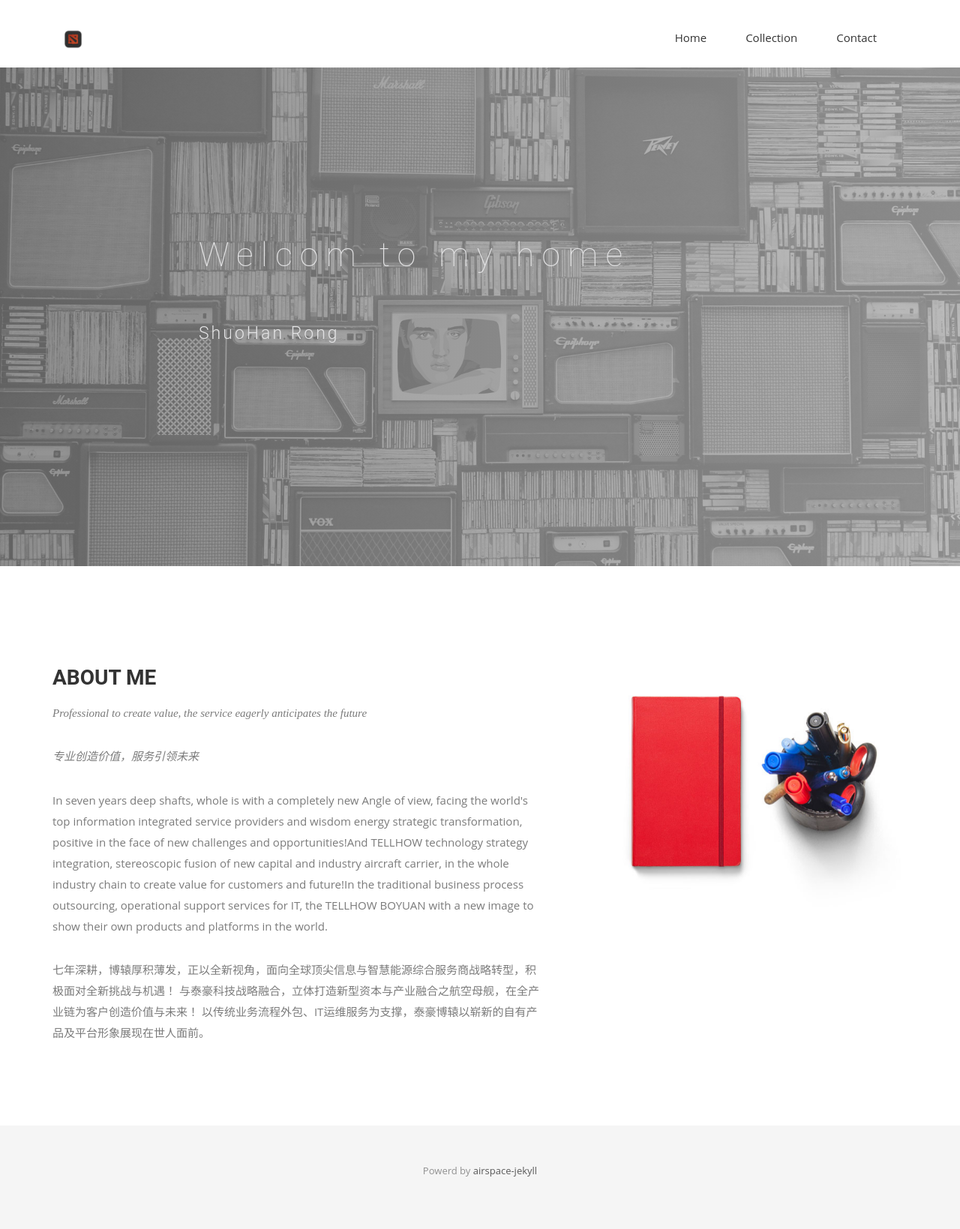
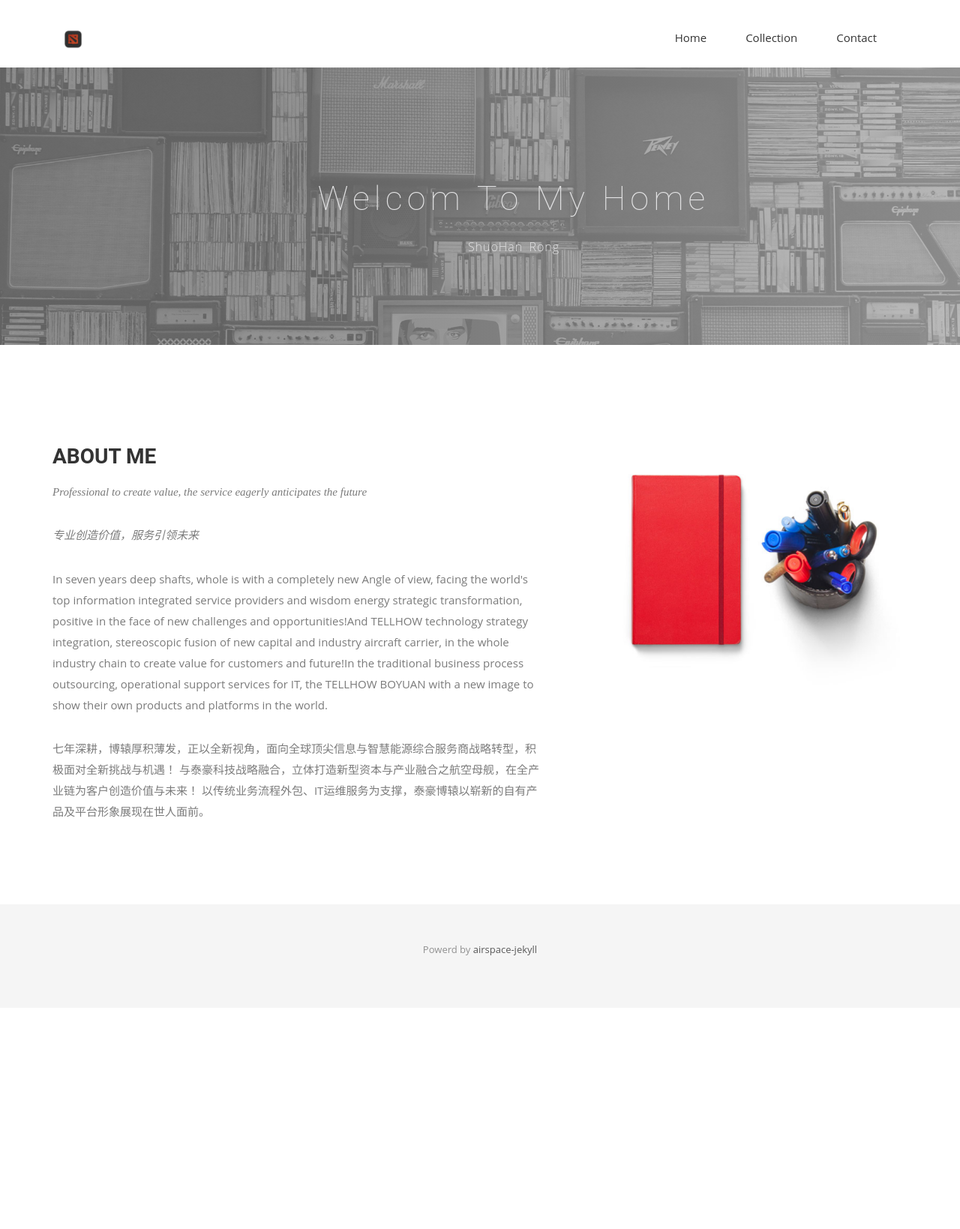
Before and after one commit to shuohanr/back.shuohanr.github.io, a Jekyll site: the page built from index.html, in a window 1280 px wide. Shown: the whole page at 75% size. Built offline with Jekyll 4.4.1, drawn with Linux system fonts in a browser that asks for light colours; nearby versions of some CDN libraries; some web fonts are replaced; after the commit the page ends 1344 px from its top, so only the background shows below that.

```diff
--- a/index.html
+++ b/index.html
@@ -5,10 +5,10 @@
 ---
 
 <!-- Slider Start -->
-<section id="slider">
+<section id="global-header">
     <div class="container">
       <div class="row">
-        <div class="col-md-10 col-md-offset-2">
+        <div class="col-md-12">
           <div class="block">
             <h1 class="animated fadeInUp">Welcom to my home</h1>
             <p class="animated fadeInUp">ShuoHan Rong</p>
```
